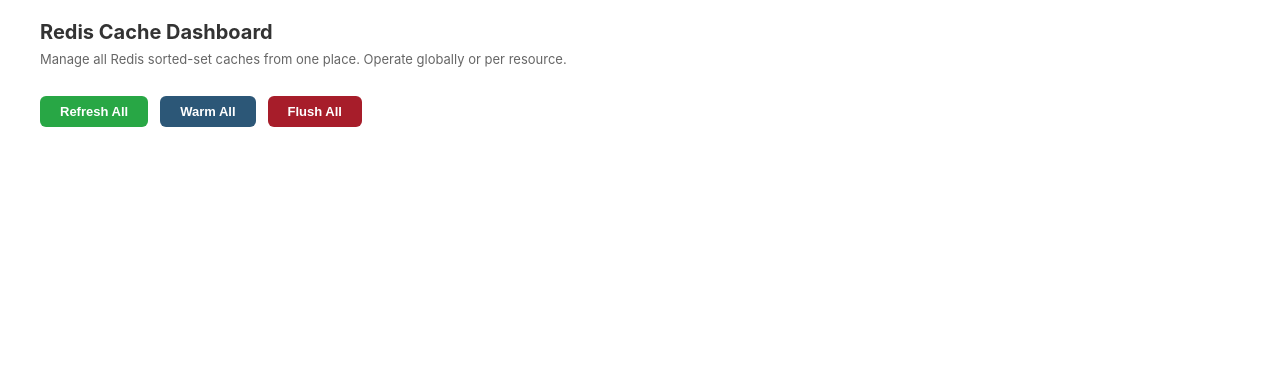
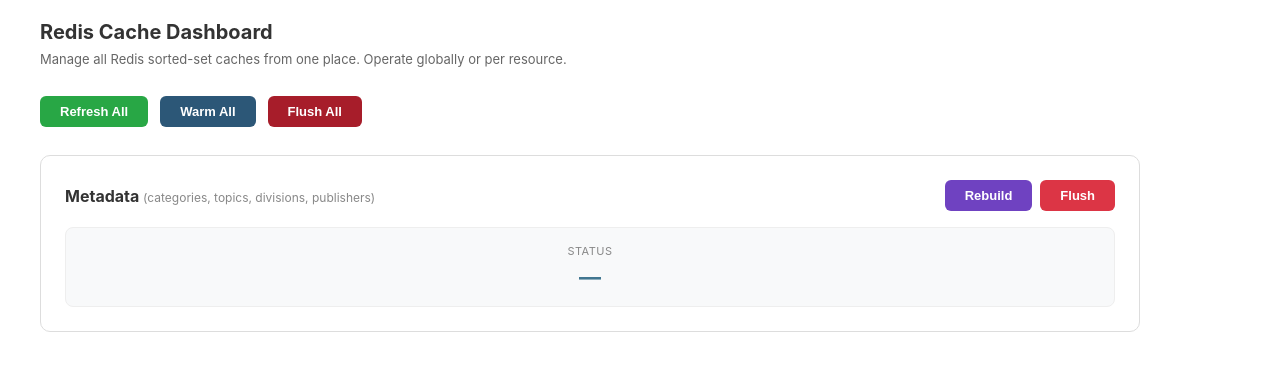
Before and after one commit to sazidnur/glimpse-portal, a Django app: template templates/admin/cache_dashboard.html in a window 1280 px wide. Shown: the part 92-463 px from the top of the page. Run offline with Django 5.2, Linux system fonts and the light colour scheme; the template is opened without the code that fills it, so the values that code supplies are empty.

Commit message:
Add metadata purge/rebuild to cache dashboard

```diff
--- a/templates/admin/cache_dashboard.html
+++ b/templates/admin/cache_dashboard.html
@@ -111,6 +111,7 @@
     .btn-refresh { background: #28a745; }
     .btn-warm-all { background: #2c5777; }
     .btn-flush-all { background: #a71d2a; }
+    .btn-rebuild { background: #6f42c1; }
 
     .status-bar {
         margin-top: 16px;
@@ -154,6 +155,20 @@
     </div>
 
     <div id="resources-container"></div>
+
+    <!-- Metadata cache — single-key, separate from sorted-set caches -->
+    <div class="resource-section" id="section-metadata">
+        <div class="resource-header">
+            <h3>Metadata <span style="font-size: 12px; color: #888; font-weight: normal;">(categories, topics, divisions, publishers)</span></h3>
+            <div class="resource-actions">
+                <button type="button" class="btn-cache btn-rebuild" id="btn-metadata-rebuild" title="Flush &amp; rebuild metadata from DB">Rebuild</button>
+                <button type="button" class="btn-cache btn-flush" id="btn-metadata-flush" title="Flush metadata cache only">Flush</button>
+            </div>
+        </div>
+        <div class="stats-grid">
+            <div class="stat-card"><div class="label">Status</div><div class="value" id="stat-metadata-status">—</div></div>
+        </div>
+    </div>
 
     <div class="status-bar" id="global-status"></div>
     <div class="last-updated" id="last-updated"></div>
@@ -315,6 +330,43 @@
         });
     });
 
+    // Metadata cache buttons
+    document.getElementById('btn-metadata-flush').addEventListener('click', function() {
+        if (!confirm('⚠️ Flush Metadata cache? Next API request will rebuild from DB.')) return;
+        const btn = this;
+        setLoading(btn, true);
+        setStatus(globalStatus, 'Flushing metadata cache...', 'info');
+        fetch('metadata/flush/', { method: 'POST', headers: { 'X-CSRFToken': csrfToken } })
+            .then(r => r.json())
+            .then(data => {
+                if (data.error) throw new Error(data.error);
+                setStatus(globalStatus, 'Metadata cache flushed.', 'success');
+                const statusEl = document.getElementById('stat-metadata-status');
+                statusEl.textContent = 'Cold';
+                statusEl.className = 'value red';
+                setLoading(btn, false);
+            })
+            .catch(err => { setStatus(globalStatus, 'Failed: ' + err.message, 'error'); setLoading(btn, false); });
+    });
+
+    document.getElementById('btn-metadata-rebuild').addEventListener('click', function() {
+        if (!confirm('Flush & rebuild Metadata cache from DB?')) return;
+        const btn = this;
+        setLoading(btn, true);
+        setStatus(globalStatus, 'Rebuilding metadata cache...', 'info');
+        fetch('metadata/rebuild/', { method: 'POST', headers: { 'X-CSRFToken': csrfToken } })
+            .then(r => r.json())
+            .then(data => {
+                if (data.error) throw new Error(data.error);
+                setStatus(globalStatus, 'Metadata cache rebuilt from DB.', 'success');
+                const statusEl = document.getElementById('stat-metadata-status');
+                statusEl.textContent = '✓ Cached';
+                statusEl.className = 'value green';
+                setLoading(btn, false);
+            })
+            .catch(err => { setStatus(globalStatus, 'Failed: ' + err.message, 'error'); setLoading(btn, false); });
+    });
+
     loadAllStats().then(() => {
         document.getElementById('last-updated').textContent = 'Last refreshed: ' + new Date().toLocaleTimeString();
     });
```
Also changed, not shown: supabase/admin.py (+29 -1 lines).
